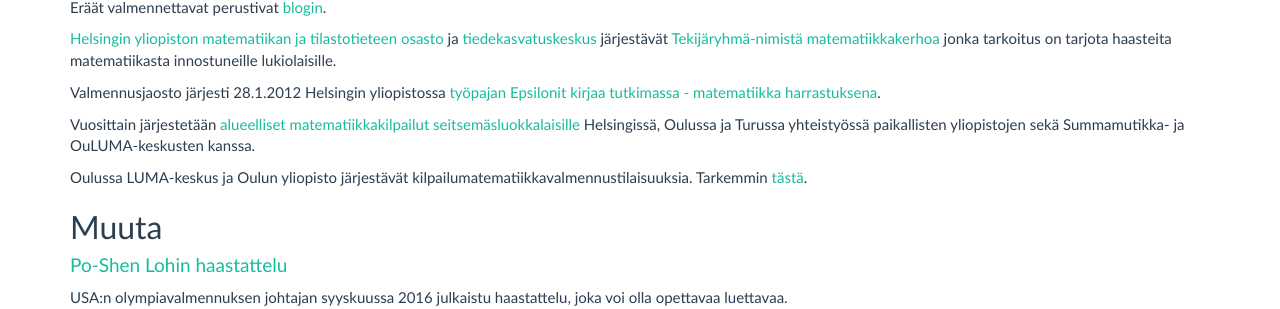
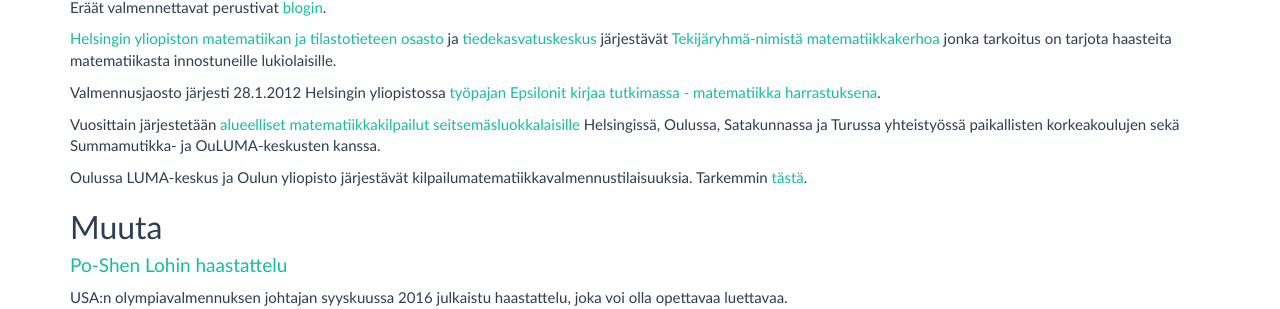
Before and after one commit to matematiikkakilpailut/matematiikkakilpailut.github.io, a Jekyll site: the page built from index.md, in a window 1280 px wide. Shown: the part 1072-1381 px from the top of the page. Built offline with Jekyll 4.4.1, drawn with Linux system fonts in a browser that asks for light colours.

Commit message:
Update index.md
alueellisten seitsemäsluokkalaisten kilpailua korjattu

```diff
--- a/index.md
+++ b/index.md
@@ -92,7 +92,7 @@ Valmennusjaosto järjesti 28.1.2012 Helsingin yliopistossa
 
 Vuosittain järjestetään
 [alueelliset matematiikka&shy;kilpailut seitsemäsluokkalaisille][seiskat]
-Helsingissä, Oulussa ja Turussa yhteistyössä paikallisten yliopistojen
+Helsingissä, Oulussa, Satakunnassa ja Turussa yhteistyössä paikallisten korkeakoulujen
 sekä Summamutikka- ja OuLUMA-keskusten kanssa.
 
 Oulussa LUMA-keskus ja Oulun yliopisto järjestävät
```
